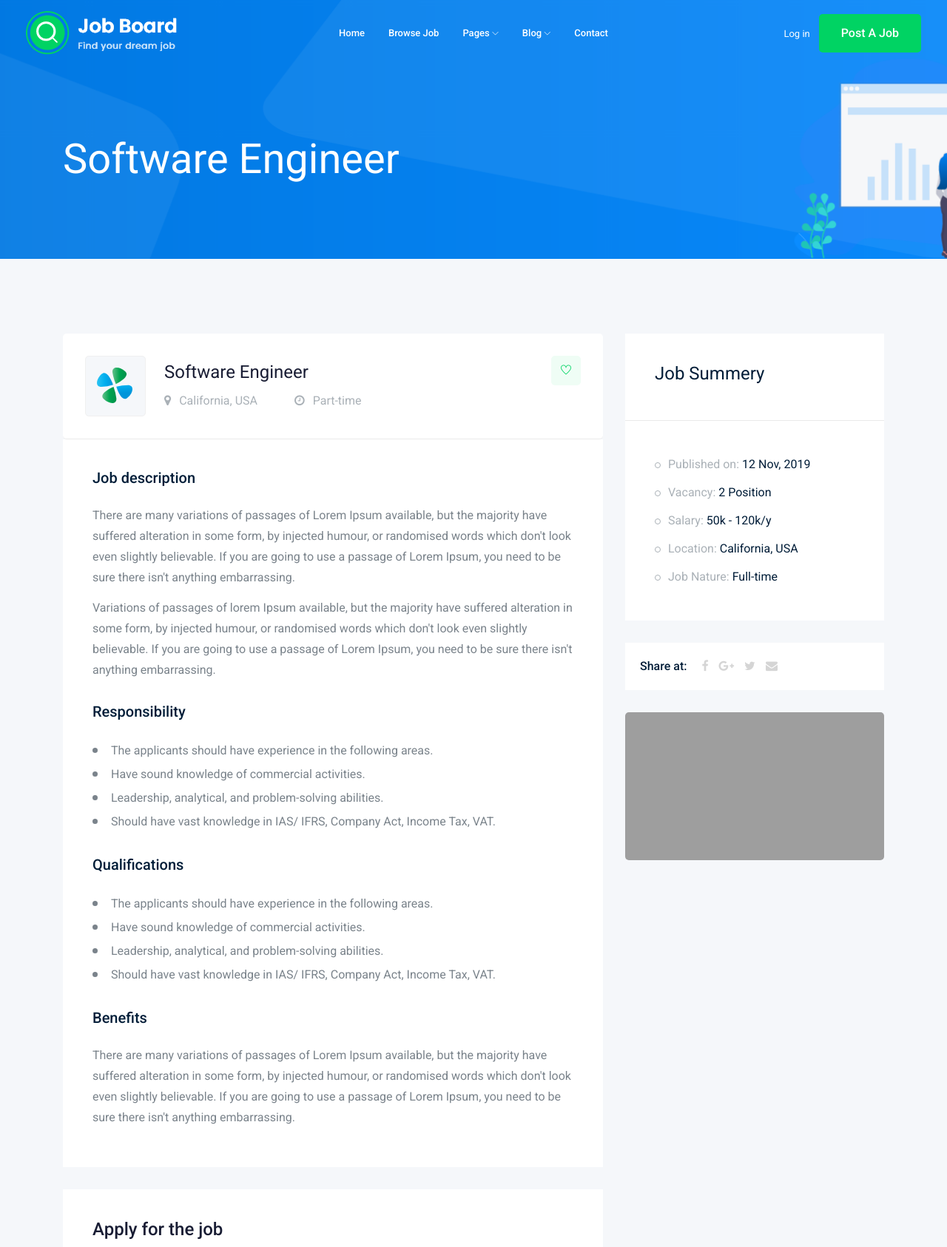
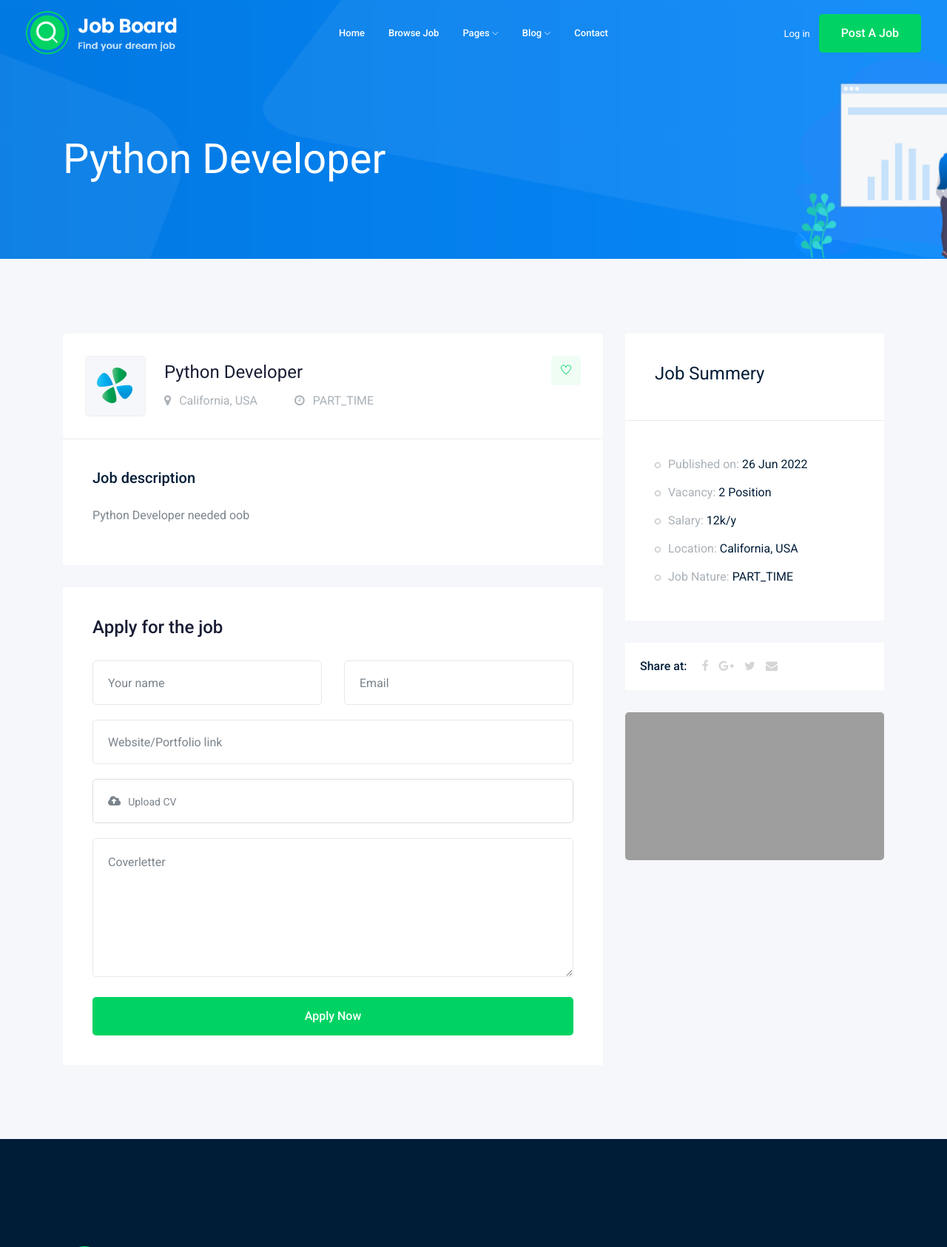
Before and after one commit to hamzaabadah/django-jop-board, a Django app: page /jobs/1 in a window 1280 px wide. Shown: the top 1686 px of the page at 74% size. Run offline with Django 4.2, Linux system fonts and the light colour scheme; data comes from the database, SQL or seed files in the repository; a map, chart or similar area stays blank; some libraries are stand-ins or nearby versions; grey boxes are pictures that could not be loaded.

Commit message:
push code to master

```diff
--- a/job/templates/job/job_details.html
+++ b/job/templates/job/job_details.html
@@ -6,7 +6,7 @@
             <div class="row">
                 <div class="col-xl-12">
                     <div class="bradcam_text">
-                        <h3>Software Engineer</h3>
+                        <h3>{{ job }}</h3>
                     </div>
                 </div>
             </div>
@@ -22,16 +22,16 @@
                         <div class="single_jobs white-bg d-flex justify-content-between">
                             <div class="jobs_left d-flex align-items-center">
                                 <div class="thumb">
-                                    <img src="img/svg_icon/1.svg" alt="">
+                                    <img src="{{ job.image.url }}" alt="">
                                 </div>
                                 <div class="jobs_conetent">
-                                    <a href="#"><h4>Software Engineer</h4></a>
+                                    <a href="#"><h4>{{ job}}</h4></a>
                                     <div class="links_locat d-flex align-items-center">
                                         <div class="location">
                                             <p> <i class="fa fa-map-marker"></i> California, USA</p>
                                         </div>
                                         <div class="location">
-                                            <p> <i class="fa fa-clock-o"></i> Part-time</p>
+                                            <p> <i class="fa fa-clock-o"></i> {{ job.jop_type }}</p>
                                         </div>
                                     </div>
                                 </div>
@@ -46,33 +46,9 @@
                     <div class="descript_wrap white-bg">
                         <div class="single_wrap">
                             <h4>Job description</h4>
-                            <p>There are many variations of passages of Lorem Ipsum available, but the majority have suffered alteration in some form, by injected humour, or randomised words which don't look even slightly believable. If you are going to use a passage of Lorem Ipsum, you need to be sure there isn't anything embarrassing.</p>
-                            <p>Variations of passages of lorem Ipsum available, but the majority have suffered alteration in some form, by injected humour, or randomised words which don't look even slightly believable. If you are going to use a passage of Lorem Ipsum, you need to be sure there isn't anything embarrassing.</p>
+                            <p> {{ job.description }}</p>
                         </div>
-                        <div class="single_wrap">
-                            <h4>Responsibility</h4>
-                            <ul>
-                                <li>The applicants should have experience in the following areas.
-                                </li>
-                                <li>Have sound knowledge of commercial activities.</li>
-                                <li>Leadership, analytical, and problem-solving abilities.</li>
-                                <li>Should have vast knowledge in IAS/ IFRS, Company Act, Income Tax, VAT.</li>
-                            </ul>
-                        </div>
-                        <div class="single_wrap">
-                            <h4>Qualifications</h4>
-                            <ul>
-                                <li>The applicants should have experience in the following areas.
-                                </li>
-                                <li>Have sound knowledge of commercial activities.</li>
-                                <li>Leadership, analytical, and problem-solving abilities.</li>
-                                <li>Should have vast knowledge in IAS/ IFRS, Company Act, Income Tax, VAT.</li>
-                            </ul>
-                        </div>
-                        <div class="single_wrap">
-                            <h4>Benefits</h4>
-                            <p>There are many variations of passages of Lorem Ipsum available, but the majority have suffered alteration in some form, by injected humour, or randomised words which don't look even slightly believable. If you are going to use a passage of Lorem Ipsum, you need to be sure there isn't anything embarrassing.</p>
-                        </div>
+
                     </div>
                     <div class="apply_job_form white-bg">
                         <h4>Apply for the job</h4>
@@ -126,11 +102,11 @@
                         </div>
                         <div class="job_content">
                             <ul>
-                                <li>Published on: <span>12 Nov, 2019</span></li>
-                                <li>Vacancy: <span>2 Position</span></li>
-                                <li>Salary: <span>50k - 120k/y</span></li>
+                                <li>Published on: <span>{{ job.published_at |date:'d M o' }}</span></li>
+                                <li>Vacancy: <span>{{ job.vacancy }} Position</span></li>
+                                <li>Salary: <span>{{ job.salary }}k/y</span></li>
                                 <li>Location: <span>California, USA</span></li>
-                                <li>Job Nature: <span> Full-time</span></li>
+                                <li>Job Nature: <span>{{ job.jop_type }}</span></li>
                             </ul>
                         </div>
                     </div>
--- a/job/templates/job/job_list.html
+++ b/job/templates/job/job_list.html
@@ -6,7 +6,7 @@
             <div class="row">
                 <div class="col-xl-12">
                     <div class="bradcam_text">
-                        <h3>4536+ Jobs Available</h3>
+                        <h3>{{ jobs | length }} Jobs Available</h3>
                     </div>
                 </div>
             </div>
--- a/job/views.py
+++ b/job/views.py
@@ -14,5 +14,5 @@ def job_list(request):
 
 def job_details(request, id):
     job_detail = Jop.objects.get(id=id)
-    context = {'jop': job_detail}
+    context = {'job': job_detail}
     return render(request, 'job/job_details.html', context)
```
